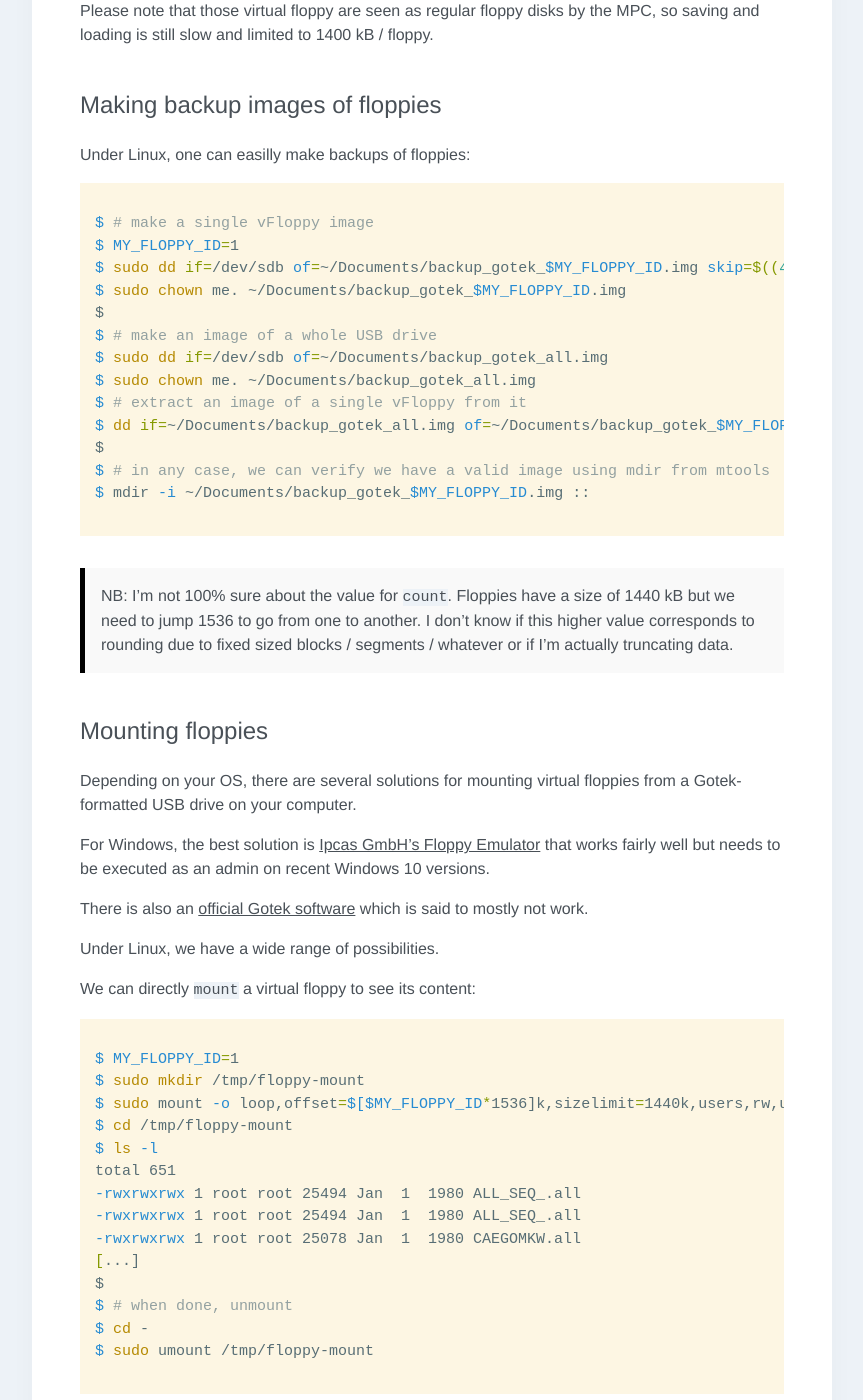
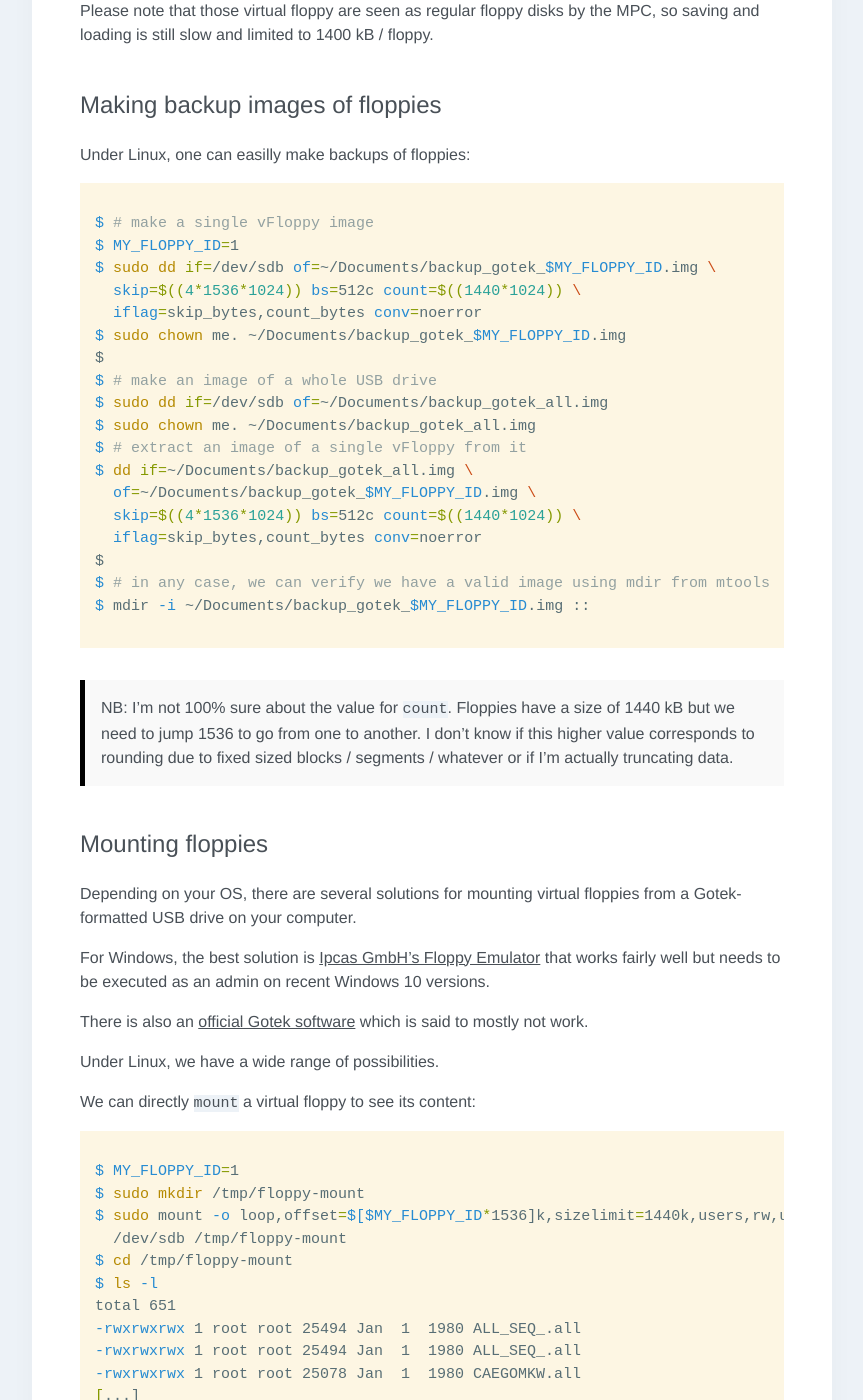
Before and after one commit to p3r7/blog, a Jekyll site: the page built from _posts/2021-04-11-mpc-2000-floppy-format.md, in a window 1280 px wide and 1400 px high, scrolled down 1354 px. Shown: the whole window, without its empty margins (208-1071 px from the left). Built offline with Jekyll 4.4.1, drawn with Linux system fonts in a browser that asks for light colours; some web fonts are replaced.

Commit message:
SPlit long code lines

````diff
--- a/_posts/2021-04-11-mpc-2000-floppy-format.md
+++ b/_posts/2021-04-11-mpc-2000-floppy-format.md
@@ -33,14 +33,19 @@ Under Linux, one can easilly make backups of floppies:
 ```bash
 $ # make a single vFloppy image
 $ MY_FLOPPY_ID=1
-$ sudo dd if=/dev/sdb of=~/Documents/backup_gotek_$MY_FLOPPY_ID.img skip=$((4*1536*1024)) bs=512c count=$((1440*1024)) iflag=skip_bytes,count_bytes conv=noerror
+$ sudo dd if=/dev/sdb of=~/Documents/backup_gotek_$MY_FLOPPY_ID.img \
+  skip=$((4*1536*1024)) bs=512c count=$((1440*1024)) \
+  iflag=skip_bytes,count_bytes conv=noerror
 $ sudo chown me. ~/Documents/backup_gotek_$MY_FLOPPY_ID.img
 $
 $ # make an image of a whole USB drive
 $ sudo dd if=/dev/sdb of=~/Documents/backup_gotek_all.img
 $ sudo chown me. ~/Documents/backup_gotek_all.img
 $ # extract an image of a single vFloppy from it
-$ dd if=~/Documents/backup_gotek_all.img of=~/Documents/backup_gotek_$MY_FLOPPY_ID.img skip=$((4*1536*1024)) bs=512c count=$((1440*1024)) iflag=skip_bytes,count_bytes conv=noerror
+$ dd if=~/Documents/backup_gotek_all.img \
+  of=~/Documents/backup_gotek_$MY_FLOPPY_ID.img \
+  skip=$((4*1536*1024)) bs=512c count=$((1440*1024)) \
+  iflag=skip_bytes,count_bytes conv=noerror
 $
 $ # in any case, we can verify we have a valid image using mdir from mtools
 $ mdir -i ~/Documents/backup_gotek_$MY_FLOPPY_ID.img ::
@@ -64,7 +69,8 @@ We can directly `mount` a virtual floppy to see its content:
 ```bash
 $ MY_FLOPPY_ID=1
 $ sudo mkdir /tmp/floppy-mount
-$ sudo mount -o loop,offset=$[$MY_FLOPPY_ID*1536]k,sizelimit=1440k,users,rw,umask=000 /dev/sdb /tmp/floppy-mount
+$ sudo mount -o loop,offset=$[$MY_FLOPPY_ID*1536]k,sizelimit=1440k,users,rw,umask=000 \
+  /dev/sdb /tmp/floppy-mount
 $ cd /tmp/floppy-mount
 $ ls -l
 total 651
````
